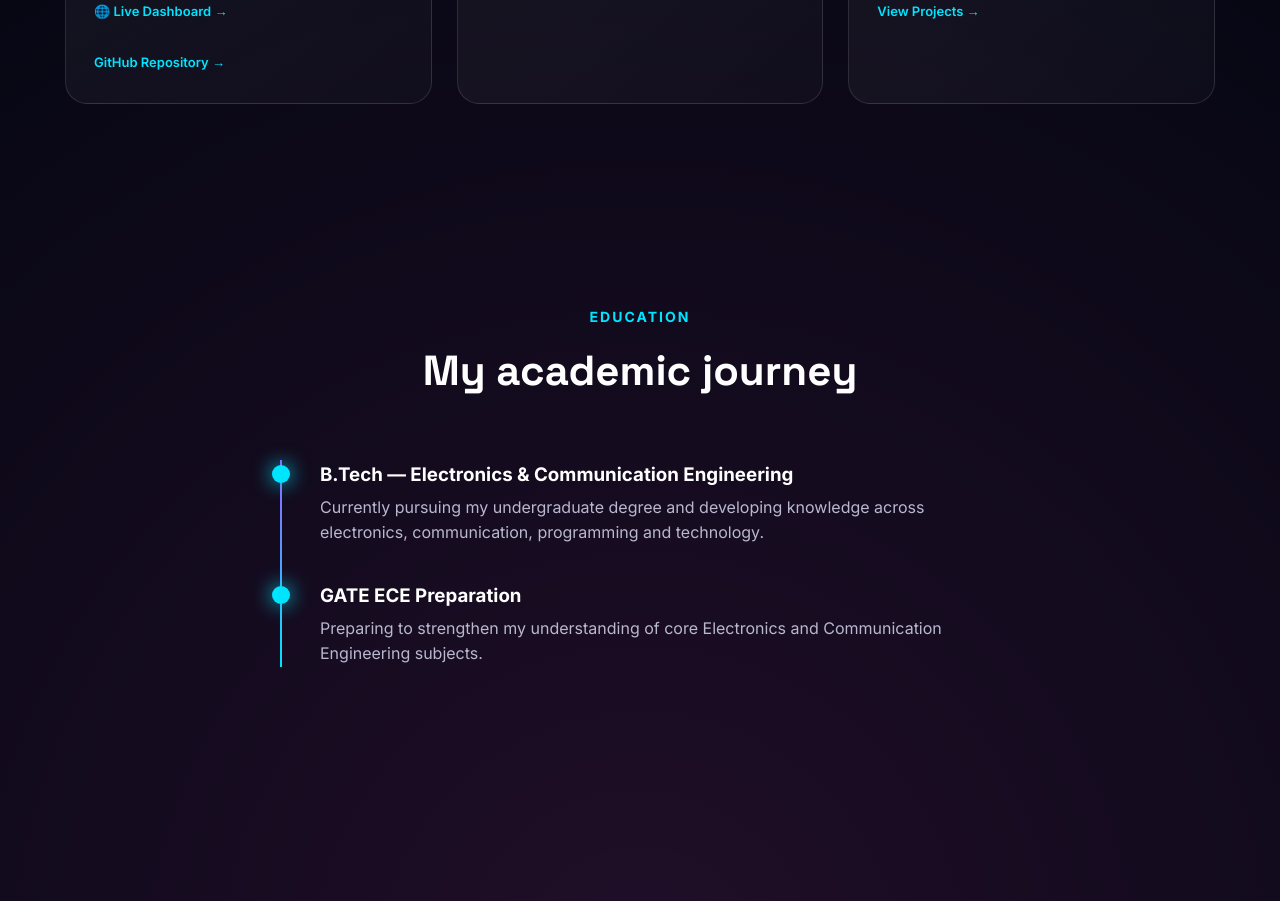
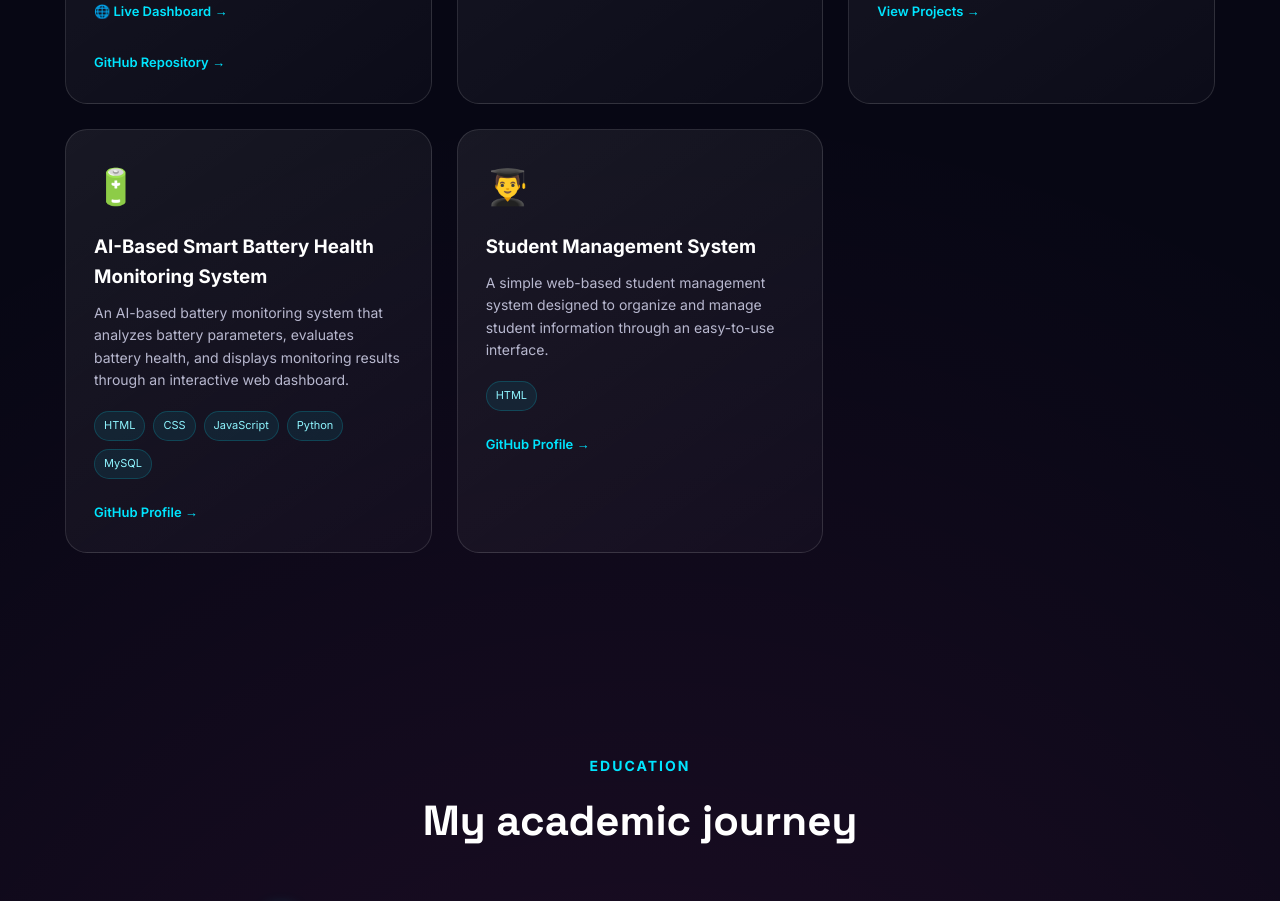
Before and after one commit to ChodisetyyDevisri19/ChodisetyyDevisri19.github.io, a plain HTML site: page index.html in a window 1280 px wide. Shown: the part 2835-3736 px from the top of the page. Drawn offline with Linux system fonts and the light colour scheme.

Commit message:
Update index.html

```diff
--- a/index.html
+++ b/index.html
@@ -1290,7 +1290,101 @@
                     </a>
 
                 </div>
+                <!-- PROJECT 4 -->
 
+                <div class="project">
+
+                    <div class="project-icon">
+                        🔋
+                    </div>
+
+                    <h3>
+                        AI-Based Smart Battery Health Monitoring System
+                    </h3>
+
+                    <p>
+
+                        An AI-based battery monitoring system that
+                        analyzes battery parameters, evaluates battery
+                        health, and displays monitoring results through
+                        an interactive web dashboard.
+
+                    </p>
+
+                    <div class="tags">
+
+                        <span class="tag-small">
+                            HTML
+                        </span>
+
+                        <span class="tag-small">
+                            CSS
+                        </span>
+
+                        <span class="tag-small">
+                            JavaScript
+                        </span>
+
+                        <span class="tag-small">
+                            Python
+                        </span>
+
+                        <span class="tag-small">
+                            MySQL
+                        </span>
+
+                    </div>
+
+                    <a
+                        href="https://github.com/ChodisetyyDevisri19"
+                        target="_blank"
+                        class="project-link">
+
+                        GitHub Profile →
+
+                    </a>
+
+                </div>
+
+
+                <!-- PROJECT 5 -->
+
+                <div class="project">
+
+                    <div class="project-icon">
+                        👨‍🎓
+                    </div>
+
+                    <h3>
+                        Student Management System
+                    </h3>
+
+                    <p>
+
+                        A simple web-based student management system
+                        designed to organize and manage student
+                        information through an easy-to-use interface.
+
+                    </p>
+
+                    <div class="tags">
+
+                        <span class="tag-small">
+                            HTML
+                        </span>
+
+                    </div>
+
+                    <a
+                        href="https://github.com/ChodisetyyDevisri19"
+                        target="_blank"
+                        class="project-link">
+
+                        GitHub Profile →
+
+                    </a>
+
+                </div>
             </div>
 
         </div>
```
